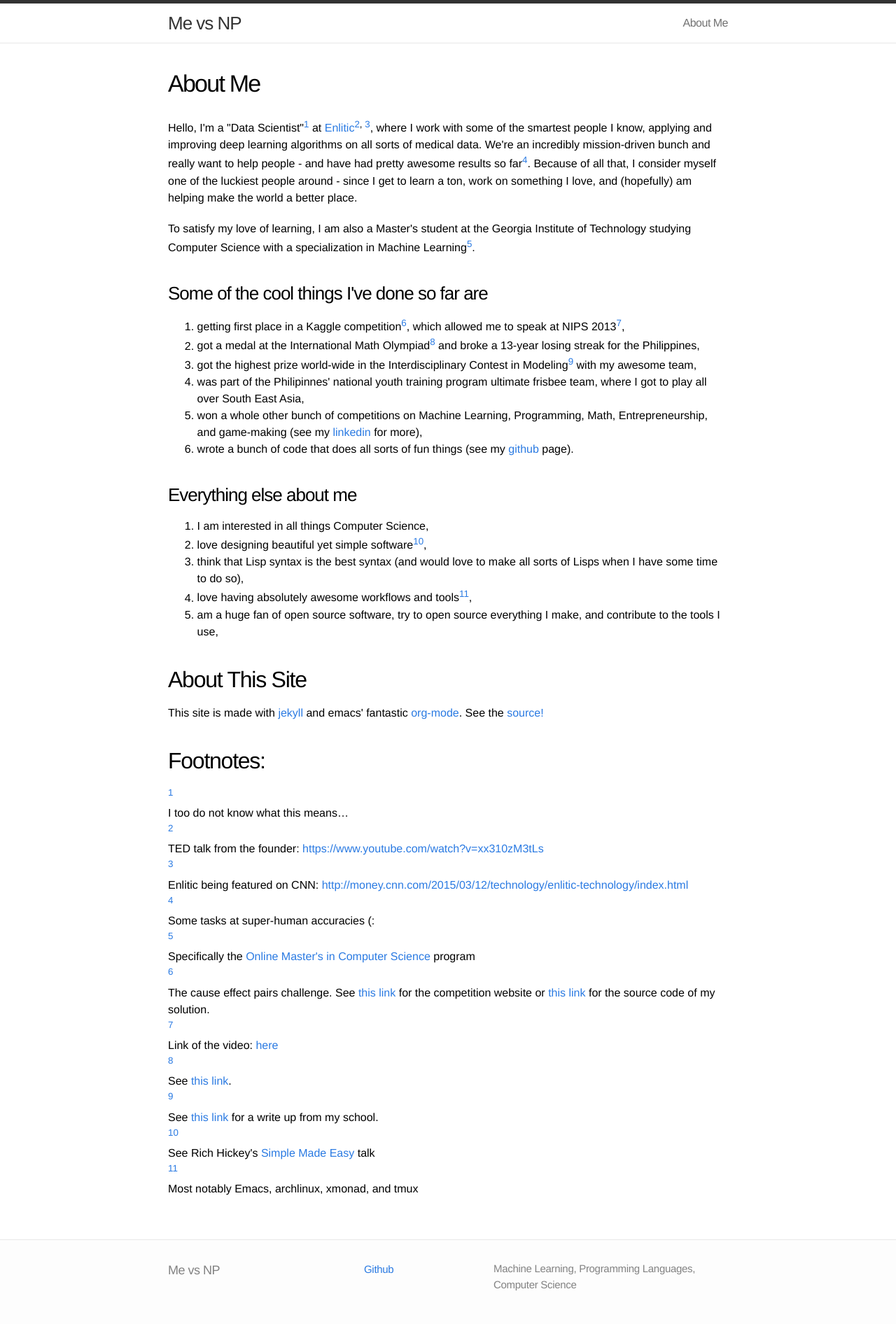
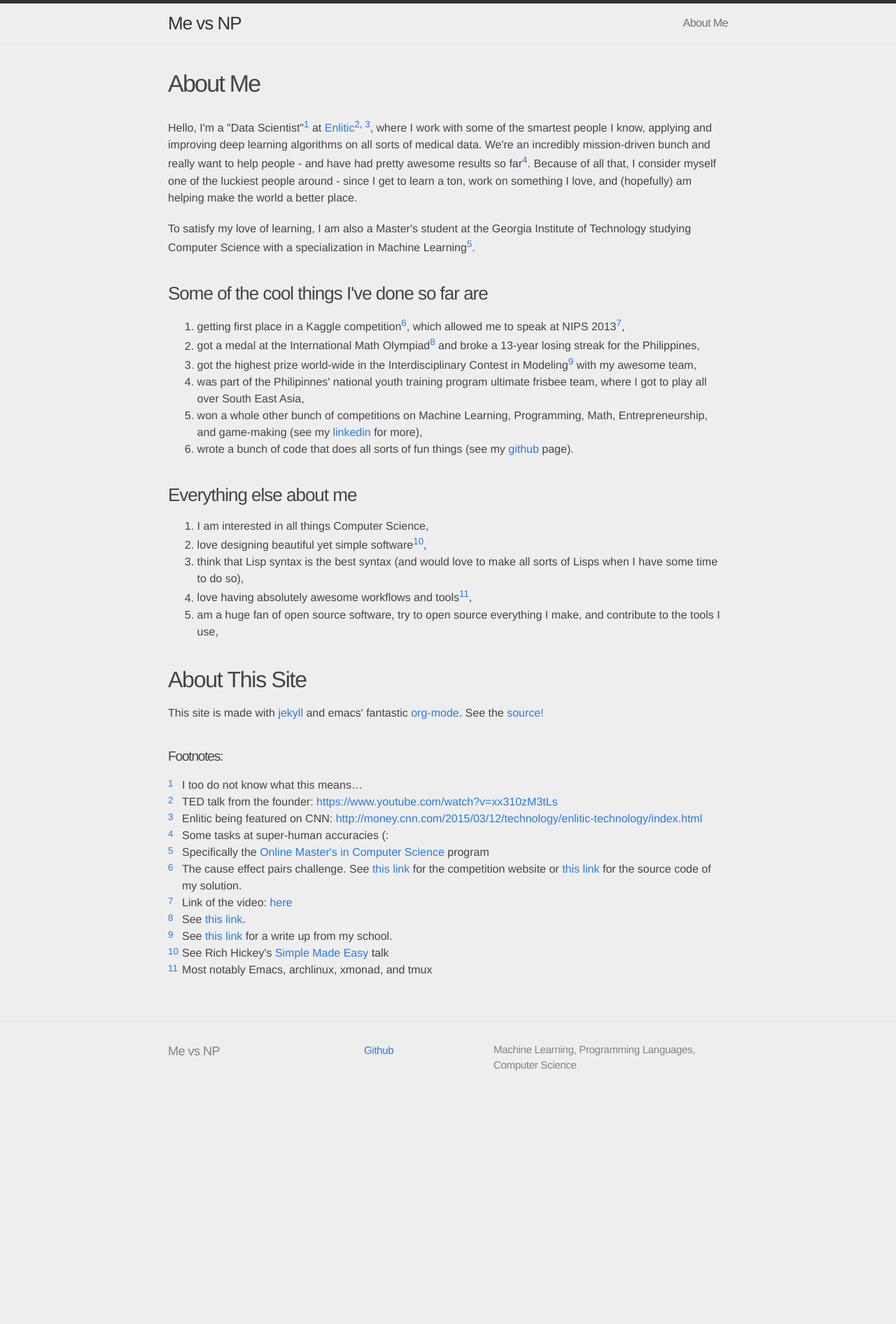
Before and after one commit to diogo149/diogo149.github.io, a Jekyll site: the page built from about.html, in a window 1280 px wide. Shown: the whole page at 70% size. Built offline with Jekyll 4.4.1, drawn with Linux system fonts in a browser that asks for light colours; after the commit the page ends 1579 px from its top, so only the background shows below that.

Commit message:
css changes

```diff
--- a/css/main.css
+++ b/css/main.css
@@ -13,7 +13,8 @@ body {
   font-size: 16px;
   line-height: 1.5;
   font-weight: 300;
-  background-color: #fdfdfd;
+  background-color: #eee;
+  color:#444;
 }
 
 h1, h2, h3, h4, h5, h6 { font-size: 100%; font-weight: 400; }
@@ -44,7 +45,6 @@ a:visited { color: #205caa; }
   border-top: 5px solid #333;
   border-bottom: 1px solid #e8e8e8;
   min-height: 56px;
-  background-color: white;
 }
 
 .site-title,
@@ -142,7 +142,6 @@ a:visited { color: #205caa; }
 
 .page-content {
   padding: 30px 0;
-  background-color: #fff;
 }
 
 
@@ -417,6 +416,18 @@ a:visited { color: #205caa; }
 /* Org mode styles */
 /* ----------------------------------------------------------*/
 
-th.left, td.left {
+th.org-left, td.org-left {
   padding: 2px;
 }
+
+h2.footnotes {
+  font-size: 1.2rem;
+}
+
+/* fixing spacing of footnotes */
+.footdef > sup {
+  float: left;
+}
+.footdef > .footpara {
+  padding-left: 20px;
+}
```
